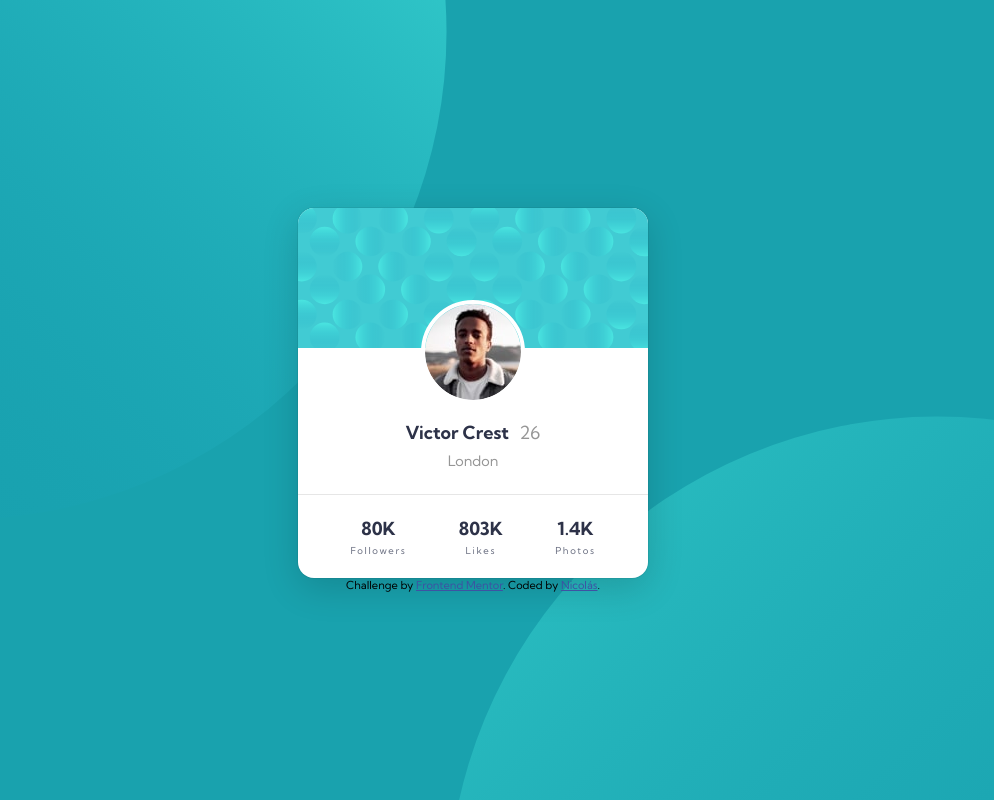
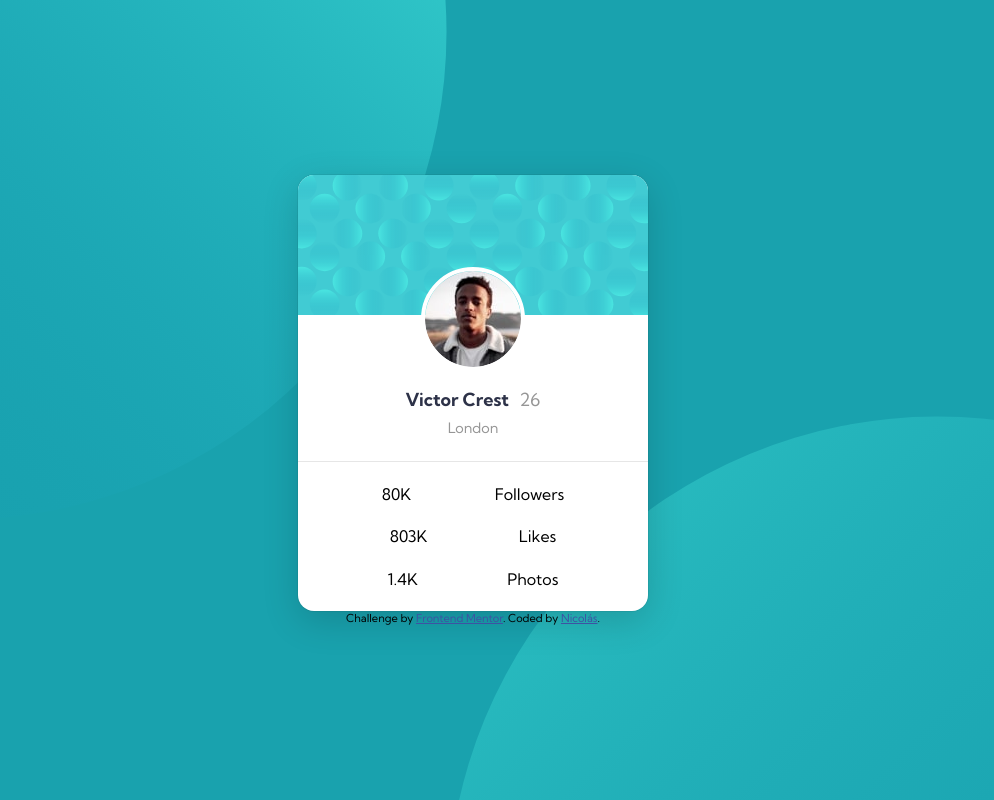
Before and after one commit to mkdir-nicolas/profile-card-component, a plain HTML site: page index.html in a window 1280 px wide. Shown: the whole page, without its empty margins (167-1161 px from the left). Drawn offline with Linux system fonts and the light colour scheme.

Commit message:
update html

```diff
--- a/index.html
+++ b/index.html
@@ -29,20 +29,20 @@
           <h2>Victor Crest <span>26</span></h2>
           <p>London</p>
         </div>
-        <li>
-          <ul>
+        <ul>
+          <li>
             <span>80K</span>
             Followers
-          </ul>
-          <ul>
+          </li>
+          <li>
             <span>803K</span>
             Likes
-          </ul>
-          <ul>
+          </li>
+          <li>
             <span>1.4K</span>
             Photos
-          </ul>
-        </li>
+          </li>
+        </ul>
       </section>
     </main>
     <footer class="attribution">
```
